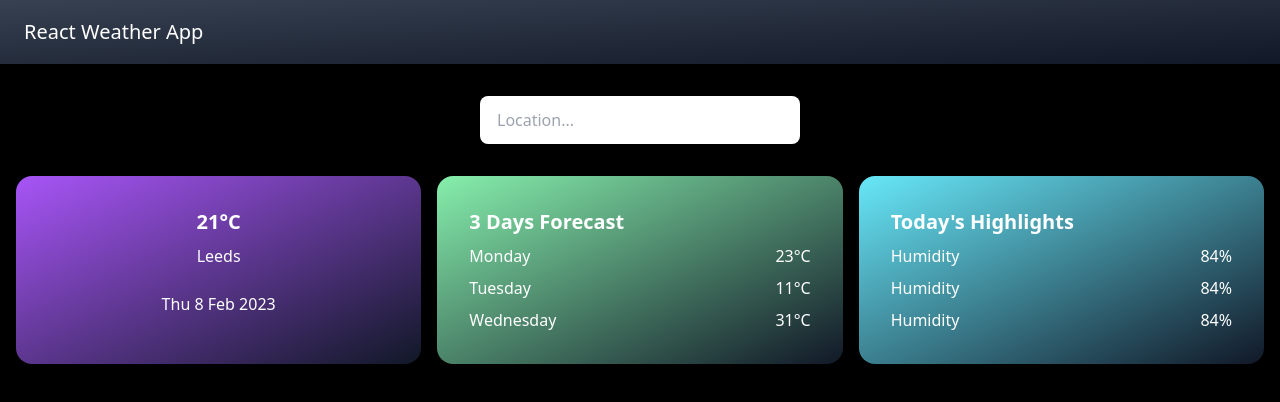
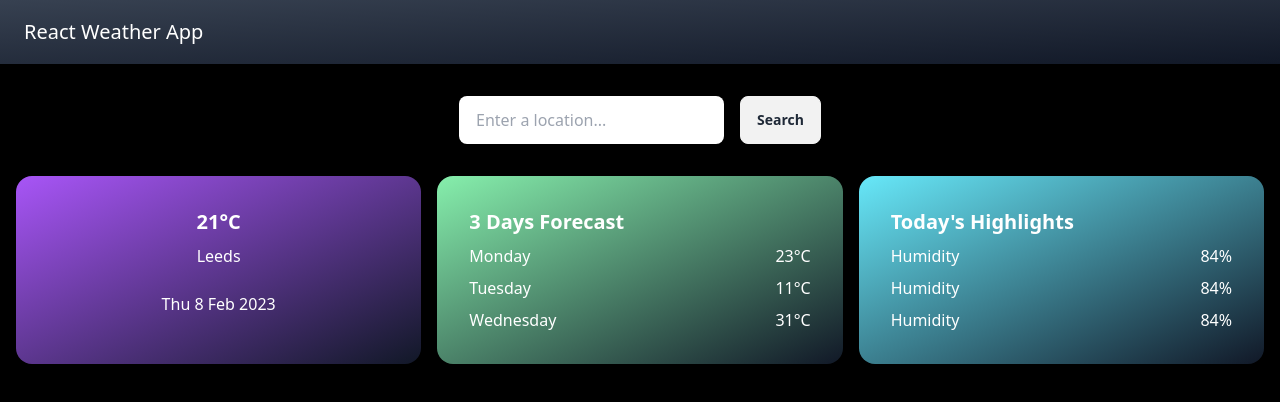
Before and after one commit to njagirdar786/next-weather-app, a Next.js app: page / in a window 1280 px wide. Shown: the top 402 px of the page. Built offline with nearby package versions, Linux system fonts and the light colour scheme.

Commit message:
search component

```diff
--- /dev/null
+++ b/app/components/Search.jsx
@@ -0,0 +1,20 @@
+import React from "react";
+
+function Search() {
+  return (
+    <form>
+      <div className="flex">
+        <input
+          type="text"
+          placeholder="Enter a location..."
+          className="input w-full max-w-xs mb-8 mt-4"
+        />
+        <button className="btn mb-8 mt-4 ml-4" type="submit">
+          Search
+        </button>
+      </div>
+    </form>
+  );
+}
+
+export default Search;
--- a/app/page.js
+++ b/app/page.js
@@ -1,13 +1,11 @@
 "use client";
+
+import Search from "./components/Search";
 
 export default function Home() {
   return (
     <div className="flex flex-col items-center p-4 bg-black text-white min-h-screen">
-      <input
-        type="text"
-        placeholder="Location..."
-        className="input w-full max-w-xs mb-8 mt-4"
-      />
+      <Search />
 
       <div className="w-full grid grid-cols-1 md:grid-cols-2 lg:grid-cols-3 gap-4">
         <div className="card bg-gradient-to-br from-purple-500 to-gray-900">
```
